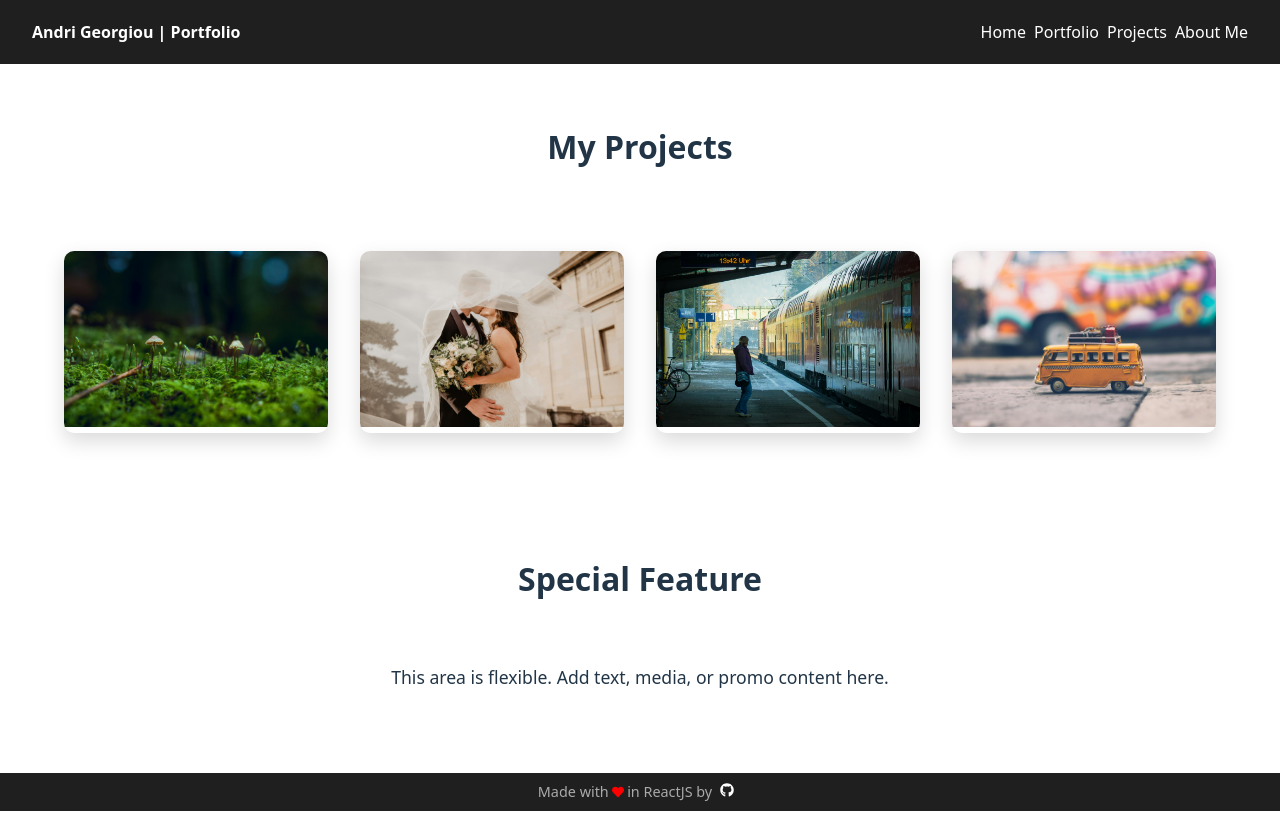
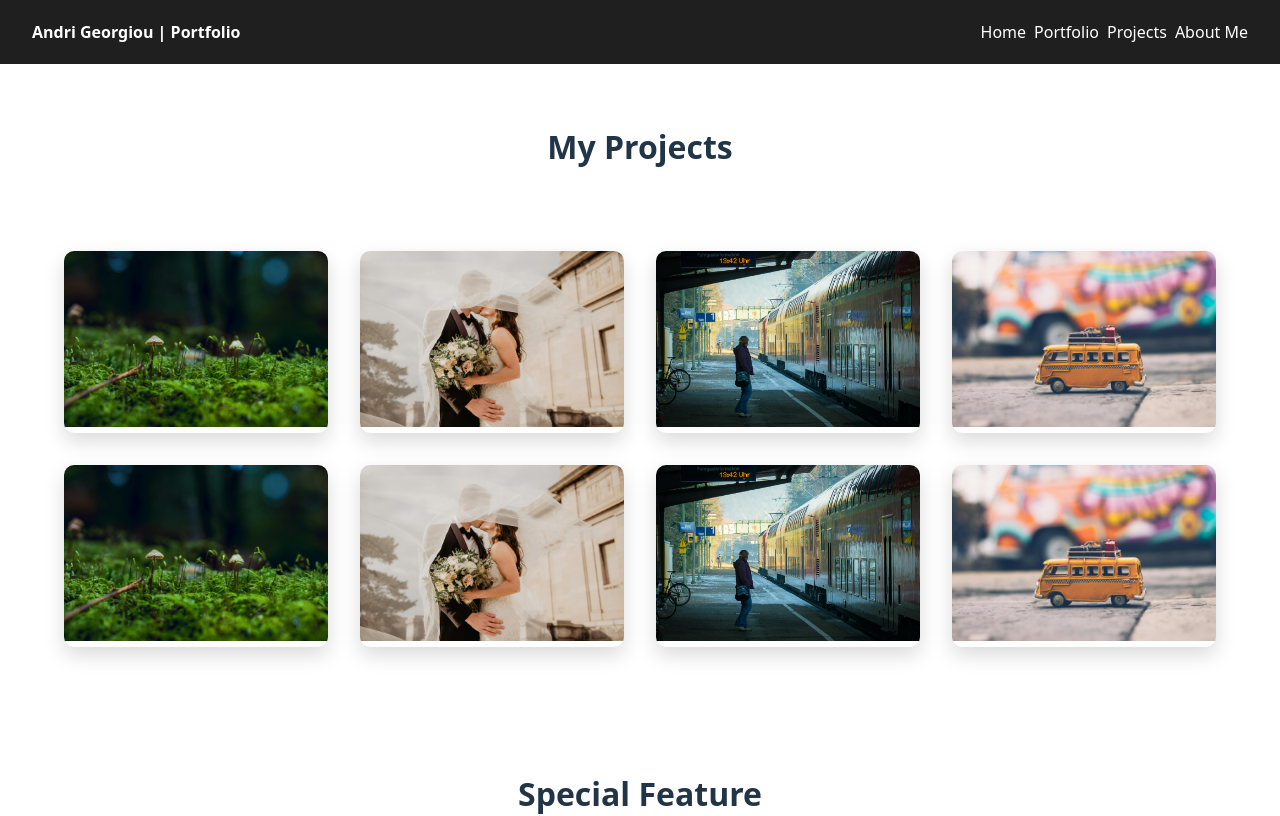
Before and after one commit to VictorySpecificationII/flowersbythebed-photography, a React (Vite) app: page /projects in a window 1280 px wide. Shown: the top 816 px of the page. Built offline with nearby package versions, Linux system fonts and the light colour scheme.

Commit message:
added extra projects to push bars to the top of the page

```diff
--- a/src/modules/Projects.jsx
+++ b/src/modules/Projects.jsx
@@ -3,6 +3,10 @@ import project1 from "../images/Home/Home.jpeg";
 import project2 from "../images/Home/Home2.jpeg";
 import project3 from "../images/Home/Home3.jpeg";
 import project4 from "../images/Home/Home4.jpeg";
+import project5 from "../images/Home/Home.jpeg";
+import project6 from "../images/Home/Home2.jpeg";
+import project7 from "../images/Home/Home3.jpeg";
+import project8 from "../images/Home/Home4.jpeg";
 
 export default function ProjectsSection() {
   return (
@@ -13,7 +17,7 @@ export default function ProjectsSection() {
 
       {/* Grid of Projects */}
       <div className="projects-grid">
-        {[project1, project2, project3, project4].map((img, idx) => (
+        {[project1, project2, project3, project4, project5, project6, project7, project8].map((img, idx) => (
           <div className="project-card" key={idx}>
             <img src={img} alt={`Project ${idx + 1}`} />
           </div>
```
